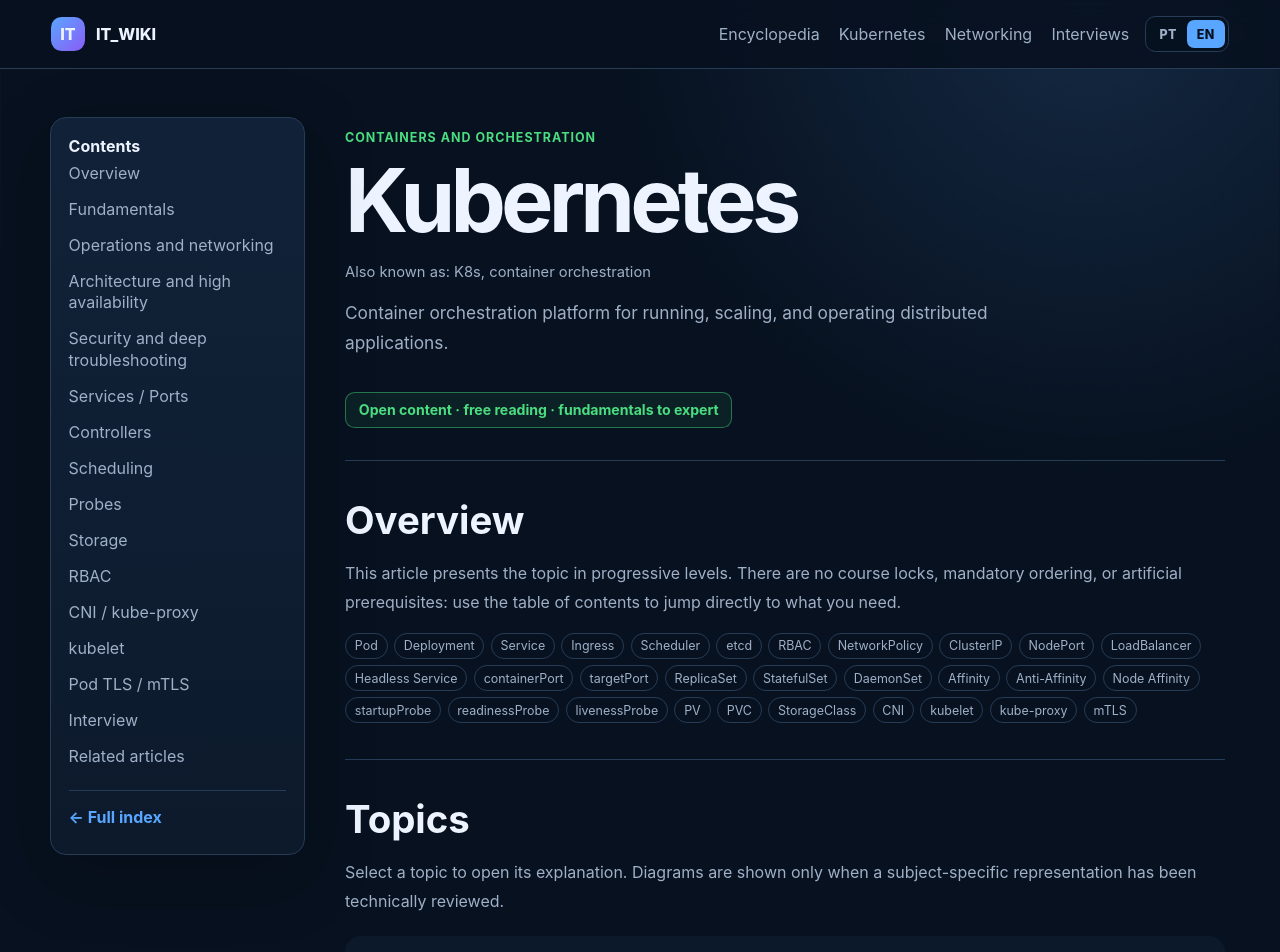
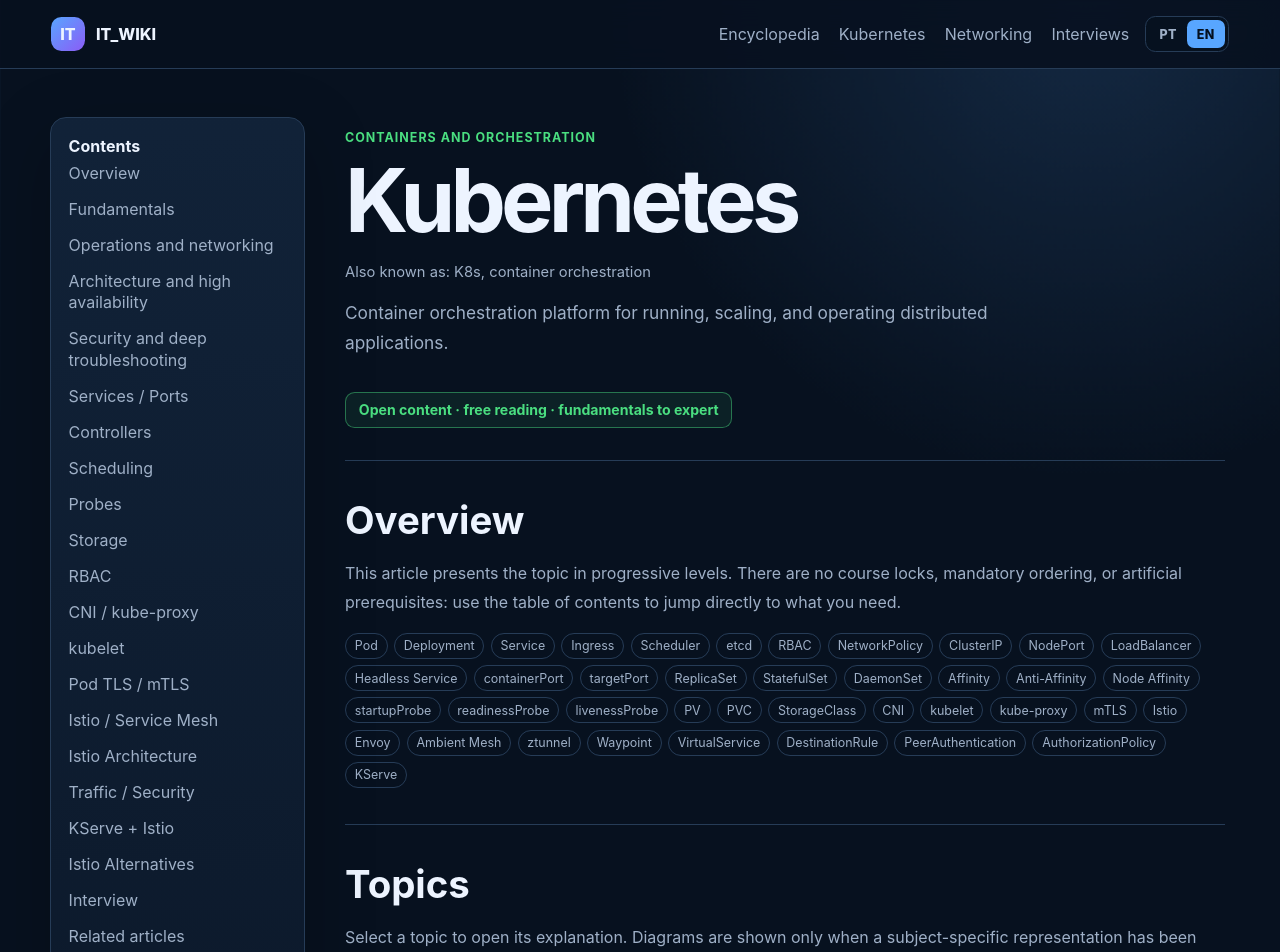
Before and after one commit to josecarlosjr/it_wiki, a Next.js app: page /wiki/kubernetes in a window 1280 px wide. Shown: the top 952 px of the page. Built offline with nearby package versions, Linux system fonts and the light colour scheme.

Commit message:
feat: integrar guia Istio ao artigo Kubernetes

```diff
--- a/components/wiki-article-view.tsx
+++ b/components/wiki-article-view.tsx
@@ -15,6 +15,7 @@
 import { DistributedDataReference } from './distributed-data-reference';
 import { SecurityReference } from './security-reference';
 import { KubernetesDeepDiveReference } from './kubernetes-deep-dive-reference';
+import { KubernetesIstioReference } from './kubernetes-istio-reference';
 
 type Props = {
   articlePt: WikiArticle;
@@ -24,7 +25,7 @@
 };
 
 const supplementalConcepts: Record<string, string[]> = {
-  kubernetes: ['ClusterIP', 'NodePort', 'LoadBalancer', 'Headless Service', 'containerPort', 'targetPort', 'ReplicaSet', 'StatefulSet', 'DaemonSet', 'Affinity', 'Anti-Affinity', 'Node Affinity', 'startupProbe', 'readinessProbe', 'livenessProbe', 'PV', 'PVC', 'StorageClass', 'CNI', 'kubelet', 'kube-proxy', 'mTLS'],
+  kubernetes: ['ClusterIP', 'NodePort', 'LoadBalancer', 'Headless Service', 'containerPort', 'targetPort', 'ReplicaSet', 'StatefulSet', 'DaemonSet', 'Affinity', 'Anti-Affinity', 'Node Affinity', 'startupProbe', 'readinessProbe', 'livenessProbe', 'PV', 'PVC', 'StorageClass', 'CNI', 'kubelet', 'kube-proxy', 'mTLS', 'Istio', 'Envoy', 'Ambient Mesh', 'ztunnel', 'Waypoint', 'VirtualService', 'DestinationRule', 'PeerAuthentication', 'AuthorizationPolicy', 'KServe'],
   gcp: ['IAM', 'Service Account', 'Workload Identity Federation', 'Compute Engine', 'Managed Instance Group', 'Cloud Run', 'Cloud Storage', 'Cloud SQL', 'GKE', 'Pub/Sub', 'Global VPC', 'Shared VPC', 'Cloud Load Balancing', 'Cloud VPN', 'Cloud Interconnect', 'Cloud Router'],
   'sistemas-distribuidos': ['API', 'HTTP/gRPC', 'Messaging', 'Caching', 'Latency', 'Throughput', 'Concurrency', 'Backpressure', 'Retry', 'Circuit Breaker', 'Load Shedding', 'Sharding'],
   kafka: ['ISR', 'acks', 'min.insync.replicas', 'Consumer Lag', 'Batching', 'Compression', 'Idempotent Producer', 'Transactions', 'Hot Partition'],
@@ -56,6 +57,11 @@
         {article.slug === 'kubernetes' ? <a href="#k8s-networking-deep">CNI / kube-proxy</a> : null}
         {article.slug === 'kubernetes' ? <a href="#k8s-kubelet">kubelet</a> : null}
         {article.slug === 'kubernetes' ? <a href="#k8s-pod-tls">Pod TLS / mTLS</a> : null}
+        {article.slug === 'kubernetes' ? <a href="#k8s-istio">Istio / Service Mesh</a> : null}
+        {article.slug === 'kubernetes' ? <a href="#k8s-istio-architecture">Istio Architecture</a> : null}
+        {article.slug === 'kubernetes' ? <a href="#k8s-istio-traffic-security">Traffic / Security</a> : null}
+        {article.slug === 'kubernetes' ? <a href="#k8s-istio-kserve">KServe + Istio</a> : null}
+        {article.slug === 'kubernetes' ? <a href="#k8s-istio-alternatives">Istio Alternatives</a> : null}
         {article.slug === 'docker' ? <a href="#dockerfile-examples">{t('Exemplos de Dockerfile', 'Dockerfile examples')}</a> : null}
         {article.slug === 'linux' ? <a href="#linux-commands">{t('Comandos avançados', 'Advanced commands')}</a> : null}
         {article.slug === 'redes' ? <a href="#network-vpn">VPN</a> : null}
@@ -124,6 +130,7 @@
         />
 
         {article.slug === 'kubernetes' ? <KubernetesDeepDiveReference /> : null}
+        {article.slug === 'kubernetes' ? <KubernetesIstioReference /> : null}
         {article.slug === 'docker' ? <DockerfileExamples /> : null}
         {article.slug === 'linux' ? <LinuxCommandReference /> : null}
         {article.slug === 'redes' ? <NetworkReference /> : null}
```
